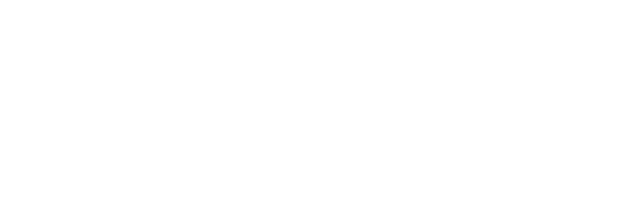
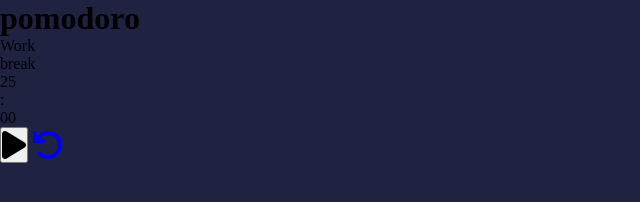
Before and after one commit to MikeZuck1/pomodoroApp, a website: page index.html in a window 1280 px wide. Shown: the whole page, without its empty margins (0-640 px from the left). Drawn offline with Linux system fonts and the light colour scheme.

Commit message:
I work on html and css file (structure & design).

```diff
--- a/index.html
+++ b/index.html
@@ -3,9 +3,53 @@
 <head>
     <meta charset="UTF-8">
     <meta name="viewport" content="width=device-width, initial-scale=1.0">
-    <title>pomodoro App</title>
+    <title>Pomodoro Timer</title>
+
+    <!-- FONT -->
+    <link rel="preconnect" href="https://fonts.googleapis.com">
+    <link rel="preconnect" href="https://fonts.gstatic.com" crossorigin>
+    <link href="https://fonts.googleapis.com/css2?family=Open+Sans:ital,wght@0,300..800;1,300..800&display=swap" rel="stylesheet">
+
+    <!-- ICONS -->
+    <script src="https://kit.fontawesome.com/abb7a84c40.js" crossorigin="anonymous"></script>
+
+    <!-- CSS -->
+    <link rel="stylesheet" href="style.css">
+
 </head>
 <body>
+    <section>
+        <div class="container">
+            <h1>pomodoro</h1>
 
+            <div class="painel">
+                <p id="work">Work</p>
+                <p>break</p>
+            </div>
+
+            <div class="timer">
+                <div class="circle">
+                    <div class="time">
+                        <p id="minutes">25</p>
+                        <p>:</p>
+                        <p id="seconds">00</p>
+                    </div>
+                </div>
+            </div>
+
+            <div class="controls">
+                <button id="start" onclick="start()">
+                    <i class="fa-solid fa-play"></i>
+                </button>
+
+                <a id="reset" href="/">
+                    <i class="fa-solid fa-arrow-rotate-left"></i>
+                </a>
+            </div>
+        </div>
+    </section>
+
+    <!-- SCRIPT -->
+    <script src="./src/script.js"></script>
 </body>
 </html>
--- a/style.css
+++ b/style.css
@@ -4,5 +4,35 @@
     Pour un doucument HTML, :root ciblera donc l'élément <html>.
 */
 :root {
-    --primary-color:primary;
+    font-size: 62.5%; /* 1rem * 16 px */
+    --color-primary: hsl(235, 35%, 19%);
+    --color-secondary: hsl(358, 78%, 69%);
+    --color-font: hsla(0, 0% 100%, 0.902);
+    --color-shadow: hsl(235, 36%, 35%);
 }
+
+* {
+    margin: 0;
+    padding: 0;
+    box-sizing: border-box;
+}
+
+html, body {
+    height: 100%;
+    background-color: var(--color-primary);
+    font-size: 1.6rem;
+}
+
+p,
+i,
+h1 {
+    color: var(--color-font);
+}
+
+i {
+    font-size:  3.2rem;
+}
+
+h1 {
+    font-size: 3.2rem;
+}
```
Also changed, not shown: src/script.js (added).
